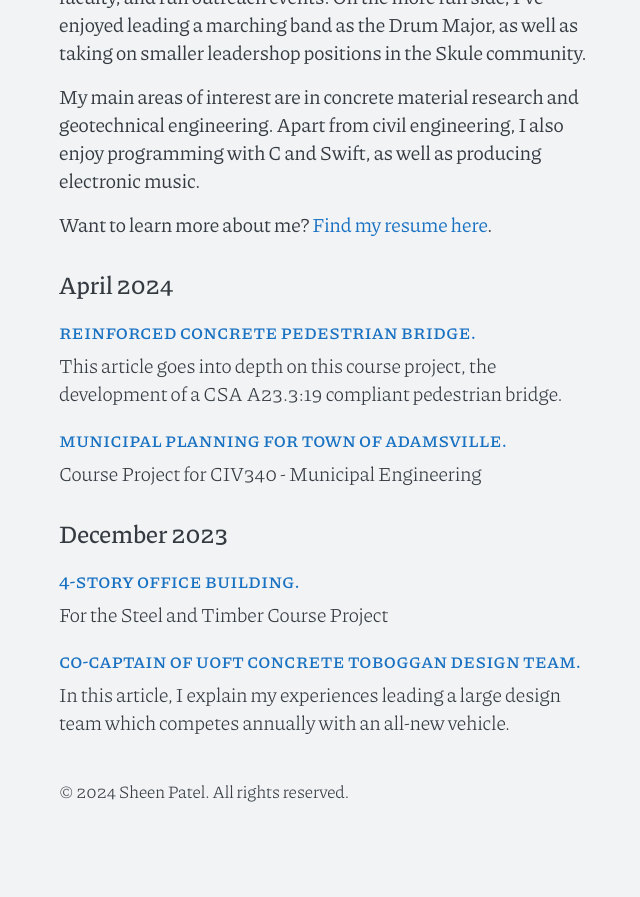
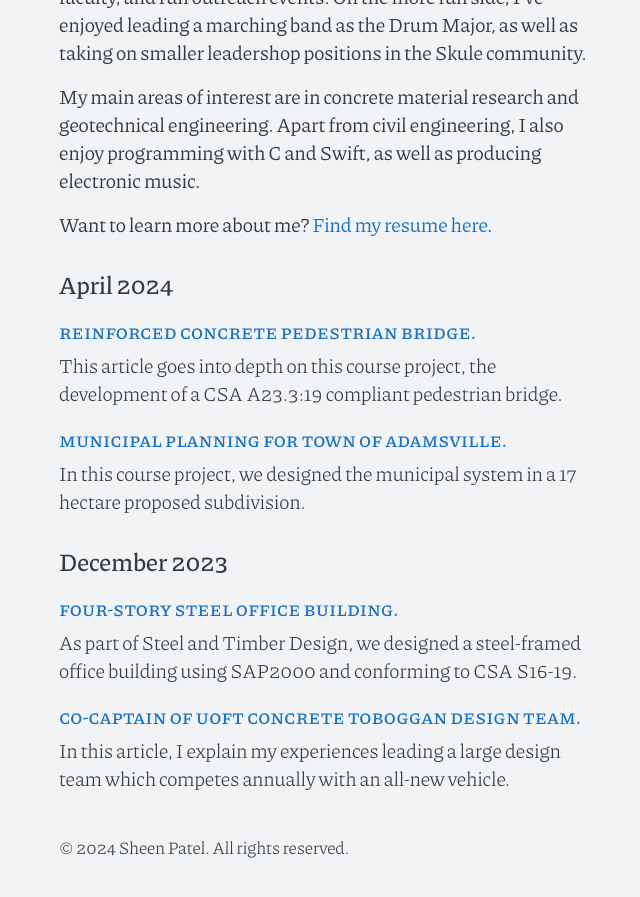
Before and after one commit to PseudonymPatel/PseudonymPatel.github.io, a Jekyll site: the page built from index.md, in a window 1280 px wide and 900 px high, scrolled down 1460 px. Shown: the top 897 px of the window, without its empty margins (308-948 px from the left). Built offline with Jekyll 4.4.1, drawn with Linux system fonts in a browser that asks for light colours; before the commit the page ends 2304 px from its top, so only the background shows below that.

Commit message:
small updaets

```diff
--- a/_posts/2023-12-06-steel-project.md
+++ b/_posts/2023-12-06-steel-project.md
@@ -1,7 +1,7 @@
 ---
 layout: post
-title: 4-Story Office Building
-lead: For the Steel and Timber Course Project
+title: Four-Story Steel Office Building
+lead: As part of Steel and Timber Design, we designed a steel-framed office building using SAP2000 and conforming to CSA S16-19.
 ---
 
 Teams of five students work together to design the framing members of a four-story office building over the course of a couple weeks, utilizing hand calculations, SAP2000, and the Handbook of Steel Construction.
--- a/_posts/2024-04-11-adamsville.md
+++ b/_posts/2024-04-11-adamsville.md
@@ -1,7 +1,7 @@
 ---
 layout: post
 title: Municipal Planning for Town of Adamsville
-lead: Course Project for CIV340 - Municipal Engineering
+lead: In this course project, we designed the municipal system in a 17 hectare proposed subdivision.
 ---
 
 As a team of four students, we designed the water mains, sanitary sewer, and storm sewer for a proposed subdivision in a fictional town of Adamsville.
```
